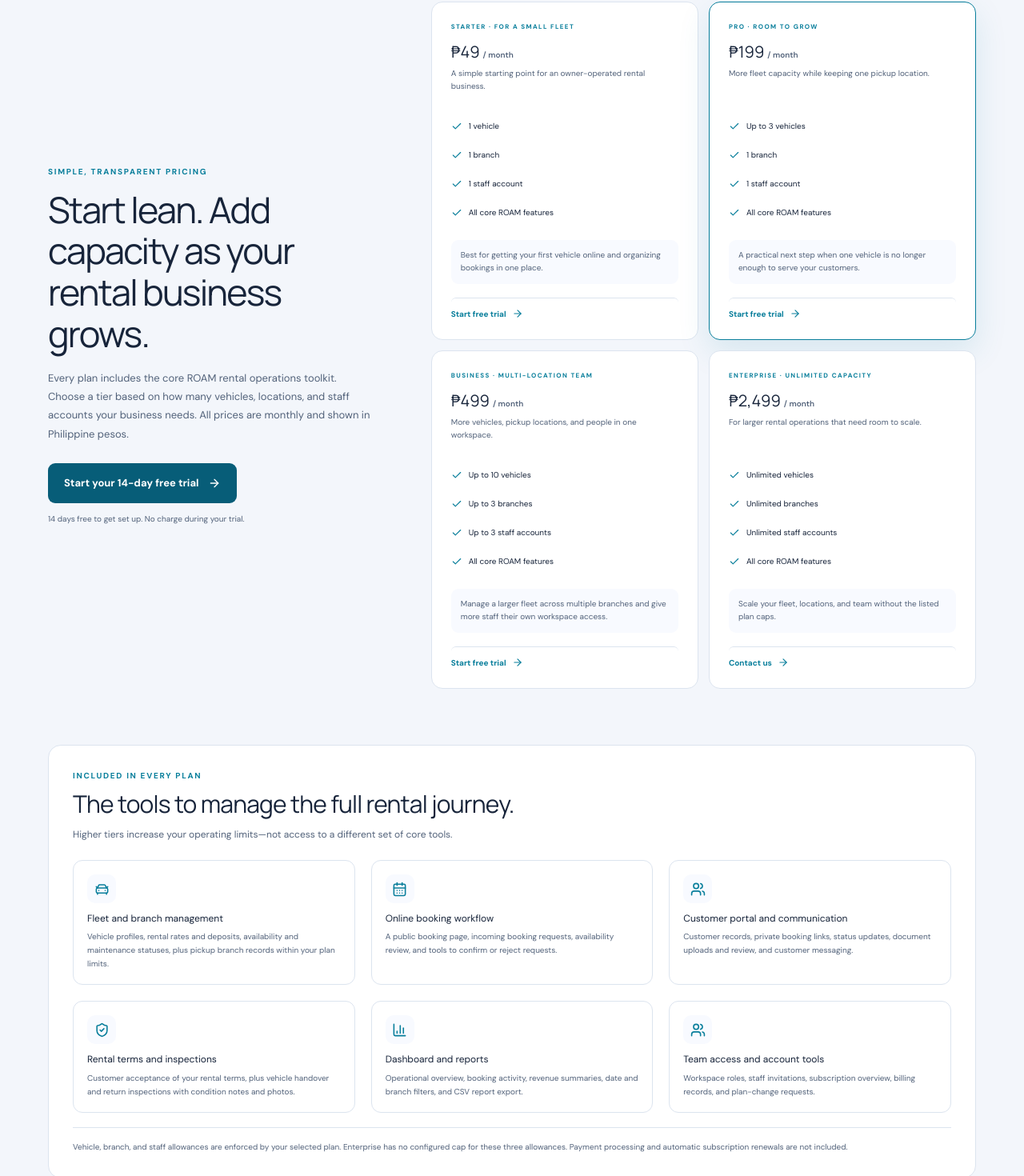
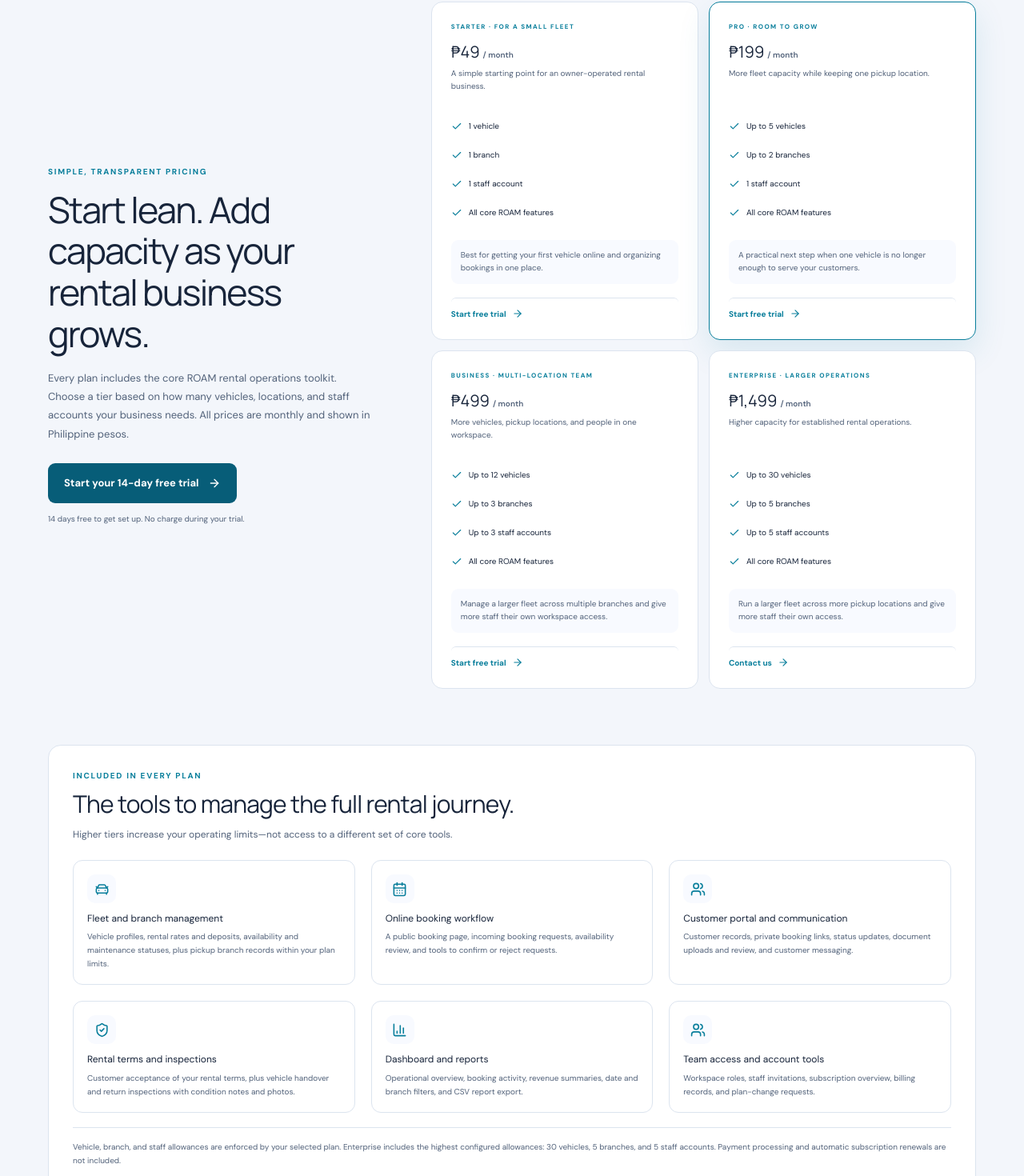
Before and after one commit to engrken/roam, a Next.js app: page / in a window 1280 px wide. Shown: the part 2235-3705 px from the top of the page at 80% size. Built offline with nearby package versions, Linux system fonts and the light colour scheme.

Commit message:
Align plan comparison with current production allowances

```diff
--- a/src/app/page.tsx
+++ b/src/app/page.tsx
@@ -51,8 +51,8 @@ export default function Home() {
     ["What types of vehicles can ROAM manage?", "ROAM is being designed for private vehicle rental operators managing motorcycles, scooters, cars, SUVs, MPVs, vans, pickups, buses, trucks, and other rentable vehicle types."],
     ["Can more than one rental business use ROAM?", "Yes. Each rental business gets its own workspace, team membership, and operational records."],
     ["How do I get started?", "Create an account using your email, verify your one-time code, then create your rental business workspace with a 14-day free trial."],
-    ["What happens after the free trial?", "Choose the plan that fits your rental operation: Starter at ₱49/month, Pro at ₱199/month, Business at ₱499/month, or Enterprise at ₱2,499/month. Each tier includes the same core ROAM tools, with different vehicle, branch, and staff limits."],
-    ["What changes when I upgrade?", "You get more operating capacity: Starter supports 1 vehicle, 1 branch and 1 staff account; Pro supports 3 vehicles, 1 branch and 1 staff account; Business supports 10 vehicles, 3 branches and 3 staff accounts; Enterprise has unlimited vehicle, branch and staff allowances. The core feature set is included in every tier."]
+    ["What happens after the free trial?", "Choose the plan that fits your rental operation: Starter at ₱49/month, Pro at ₱199/month, Business at ₱499/month, or Enterprise at ₱1,499/month. Each tier includes the same core ROAM tools, with different vehicle, branch, and staff limits."],
+    ["What changes when I upgrade?", "You get more operating capacity: Starter supports 1 vehicle, 1 branch and 1 staff account; Pro supports 5 vehicles, 2 branches and 1 staff account; Business supports 12 vehicles, 3 branches and 3 staff accounts; Enterprise supports 30 vehicles, 5 branches and 5 staff accounts. The core feature set is included in every tier."]
   ];
 
   return <main className={`site ${dark ? "theme-dark" : ""}`}>
@@ -129,9 +129,9 @@ export default function Home() {
       <div className="plans-copy"><div className="eyebrow">SIMPLE, TRANSPARENT PRICING</div><h2>Start lean. Add capacity as your rental business grows.</h2><p>Every plan includes the core ROAM rental operations toolkit. Choose a tier based on how many vehicles, locations, and staff accounts your business needs. All prices are monthly and shown in Philippine pesos.</p><Link className="btn button button-primary" href="/register">Start your 14-day free trial <ArrowRight size={16}/></Link><span className="pricing-note">14 days free to get set up. No charge during your trial.</span></div>
       <div className="plan-preview plan-grid">
         <div className="plan-card"><span className="plan-label">STARTER · FOR A SMALL FLEET</span><h3>₱49 <small>/ month</small></h3><p>A simple starting point for an owner-operated rental business.</p><ul><li><Check/> 1 vehicle</li><li><Check/> 1 branch</li><li><Check/> 1 staff account</li><li><Check/> All core ROAM features</li></ul><div className="plan-benefit">Best for getting your first vehicle online and organizing bookings in one place.</div><Link className="btn plan-choose" href="/register">Start free trial <ArrowRight size={14}/></Link></div>
-        <div className="plan-card plan-featured"><span className="plan-label">PRO · ROOM TO GROW</span><h3>₱199 <small>/ month</small></h3><p>More fleet capacity while keeping one pickup location.</p><ul><li><Check/> Up to 3 vehicles</li><li><Check/> 1 branch</li><li><Check/> 1 staff account</li><li><Check/> All core ROAM features</li></ul><div className="plan-benefit">A practical next step when one vehicle is no longer enough to serve your customers.</div><Link className="btn plan-choose" href="/register">Start free trial <ArrowRight size={14}/></Link></div>
-        <div className="plan-card"><span className="plan-label">BUSINESS · MULTI-LOCATION TEAM</span><h3>₱499 <small>/ month</small></h3><p>More vehicles, pickup locations, and people in one workspace.</p><ul><li><Check/> Up to 10 vehicles</li><li><Check/> Up to 3 branches</li><li><Check/> Up to 3 staff accounts</li><li><Check/> All core ROAM features</li></ul><div className="plan-benefit">Manage a larger fleet across multiple branches and give more staff their own workspace access.</div><Link className="btn plan-choose" href="/register">Start free trial <ArrowRight size={14}/></Link></div>
-        <div className="plan-card"><span className="plan-label">ENTERPRISE · UNLIMITED CAPACITY</span><h3>₱2,499 <small>/ month</small></h3><p>For larger rental operations that need room to scale.</p><ul><li><Check/> Unlimited vehicles</li><li><Check/> Unlimited branches</li><li><Check/> Unlimited staff accounts</li><li><Check/> All core ROAM features</li></ul><div className="plan-benefit">Scale your fleet, locations, and team without the listed plan caps.</div><a className="btn plan-choose" href="#contact">Contact us <ArrowRight size={14}/></a></div>
+        <div className="plan-card plan-featured"><span className="plan-label">PRO · ROOM TO GROW</span><h3>₱199 <small>/ month</small></h3><p>More fleet capacity while keeping one pickup location.</p><ul><li><Check/> Up to 5 vehicles</li><li><Check/> Up to 2 branches</li><li><Check/> 1 staff account</li><li><Check/> All core ROAM features</li></ul><div className="plan-benefit">A practical next step when one vehicle is no longer enough to serve your customers.</div><Link className="btn plan-choose" href="/register">Start free trial <ArrowRight size={14}/></Link></div>
+        <div className="plan-card"><span className="plan-label">BUSINESS · MULTI-LOCATION TEAM</span><h3>₱499 <small>/ month</small></h3><p>More vehicles, pickup locations, and people in one workspace.</p><ul><li><Check/> Up to 12 vehicles</li><li><Check/> Up to 3 branches</li><li><Check/> Up to 3 staff accounts</li><li><Check/> All core ROAM features</li></ul><div className="plan-benefit">Manage a larger fleet across multiple branches and give more staff their own workspace access.</div><Link className="btn plan-choose" href="/register">Start free trial <ArrowRight size={14}/></Link></div>
+        <div className="plan-card"><span className="plan-label">ENTERPRISE · LARGER OPERATIONS</span><h3>₱1,499 <small>/ month</small></h3><p>Higher capacity for established rental operations.</p><ul><li><Check/> Up to 30 vehicles</li><li><Check/> Up to 5 branches</li><li><Check/> Up to 5 staff accounts</li><li><Check/> All core ROAM features</li></ul><div className="plan-benefit">Run a larger fleet across more pickup locations and give more staff their own access.</div><a className="btn plan-choose" href="#contact">Contact us <ArrowRight size={14}/></a></div>
       </div>
       <div className="plan-inclusions"><div className="plan-inclusions-heading"><div className="eyebrow">INCLUDED IN EVERY PLAN</div><h3>The tools to manage the full rental journey.</h3><p>Higher tiers increase your operating limits—not access to a different set of core tools.</p></div><div className="plan-inclusions-grid">
         <article><span className="plan-inclusion-icon"><CarFront size={19}/></span><h4>Fleet and branch management</h4><p>Vehicle profiles, rental rates and deposits, availability and maintenance statuses, plus pickup branch records within your plan limits.</p></article>
@@ -140,7 +140,7 @@ export default function Home() {
         <article><span className="plan-inclusion-icon"><ShieldCheck size={19}/></span><h4>Rental terms and inspections</h4><p>Customer acceptance of your rental terms, plus vehicle handover and return inspections with condition notes and photos.</p></article>
         <article><span className="plan-inclusion-icon"><BarChart3 size={19}/></span><h4>Dashboard and reports</h4><p>Operational overview, booking activity, revenue summaries, date and branch filters, and CSV report export.</p></article>
         <article><span className="plan-inclusion-icon"><Users size={19}/></span><h4>Team access and account tools</h4><p>Workspace roles, staff invitations, subscription overview, billing records, and plan-change requests.</p></article>
-      </div><p className="plan-limit-note">Vehicle, branch, and staff allowances are enforced by your selected plan. Enterprise has no configured cap for these three allowances. Payment processing and automatic subscription renewals are not included.</p></div>
+      </div><p className="plan-limit-note">Vehicle, branch, and staff allowances are enforced by your selected plan. Enterprise includes the highest configured allowances: 30 vehicles, 5 branches, and 5 staff accounts. Payment processing and automatic subscription renewals are not included.</p></div>
     </div></section>
 
     <section className="section faq-section" id="faq"><div className="container faq-grid"><div><div className="eyebrow">GOOD TO KNOW</div><h2>Questions before you get moving?</h2><p>Here are a few things to know about the ROAM platform as it takes shape.</p></div><div className="faq-list">{faqs.map(([q,a],i)=><div className={`faq-item ${faqOpen===i?"faq-active":""}`} key={q}><button onClick={()=>setFaqOpen(faqOpen===i?-1:i)} aria-expanded={faqOpen===i}><span>{q}</span><ChevronDown size={18}/></button>{faqOpen===i&&<p>{a}</p>}</div>)}</div></div></section>
```
